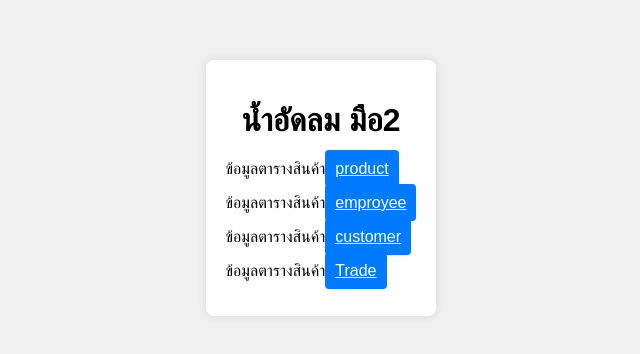
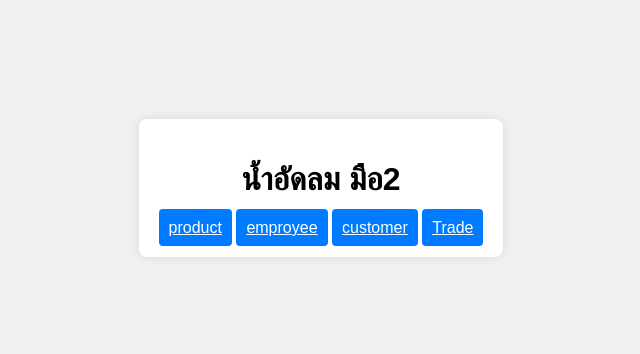
Before and after one commit to ASAMItheGOOOAT/Aperitif, a plain HTML site: page index.html in a window 1280 px wide. Shown: the part 220-574 px from the top of the page, without its empty margins (319-959 px from the left). Drawn offline with Linux system fonts and the light colour scheme.

Commit message:
Update index.html

```diff
--- a/index.html
+++ b/index.html
@@ -10,10 +10,10 @@
 
     <div class="container">
     <h1>นํ้าอัดลม มือ2</h1>
-    <p>ข้อมูลตารางสินค้า<a href="DTD1_1.xml" target="_blank">product</a></p>
-    <p>ข้อมูลตารางสินค้า<a href="DTD1_2.xml" target="_blank">emproyee</a></p>
-    <p>ข้อมูลตารางสินค้า<a href="DTD1_3.xml" target="_blank">customer</a></p>
-    <p>ข้อมูลตารางสินค้า<a href="DTD1_4.xml" target="_blank">Trade</a></p>
+    <a href="DTD1_1.xml" target="_blank">product</a>
+    <a href="DTD1_2.xml" target="_blank">emproyee</a>
+    <a href="DTD1_3.xml" target="_blank">customer</a>
+    <a href="DTD1_4.xml" target="_blank">Trade</a>
     </div>
 </body>
 </html>
```
